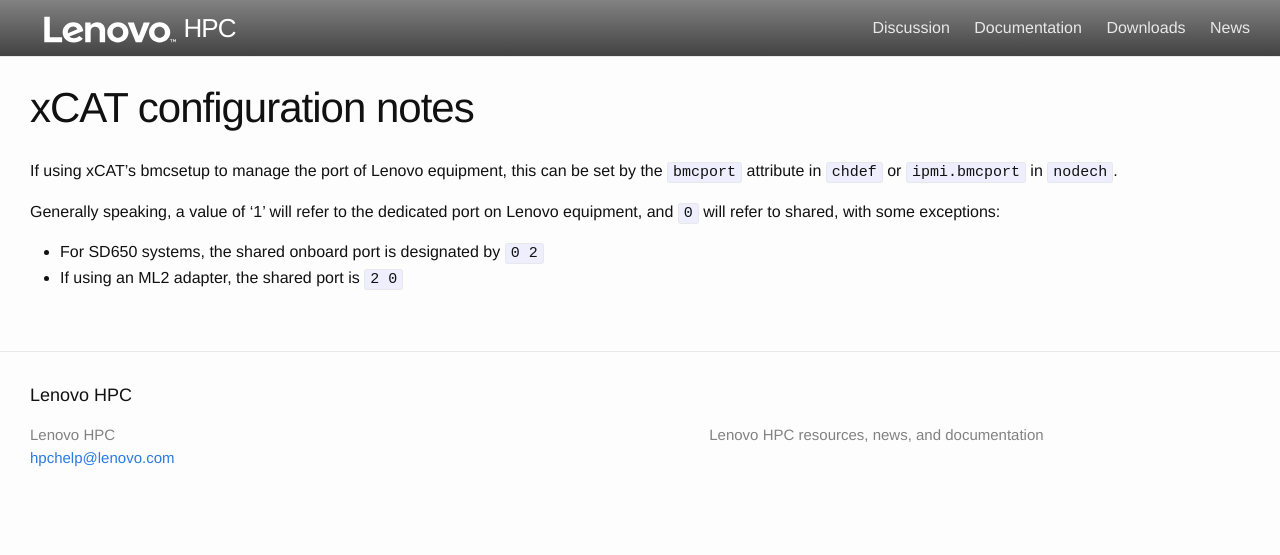
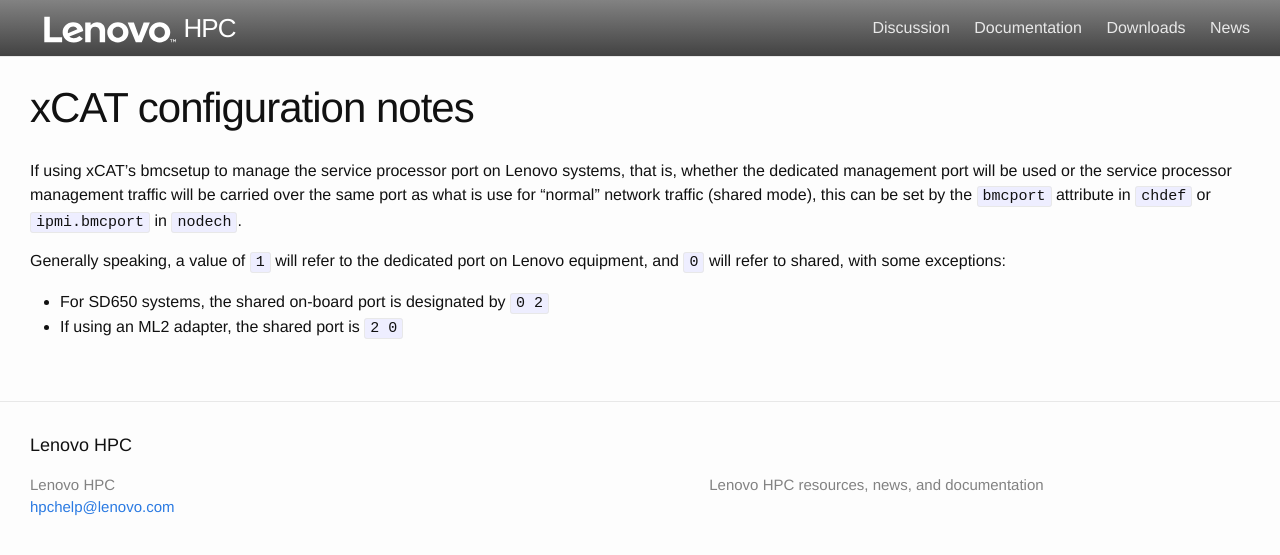
Before and after one commit to xcat2/confluent-docs, a Jekyll site: the page built from docs/xcatconfignotes.md, in a window 1280 px wide. Shown: the top 555 px of the page. Built offline with Jekyll 4.4.1, drawn with Linux system fonts in a browser that asks for light colours.

Commit message:
Update xcatconfignotes.md

```diff
--- a/docs/xcatconfignotes.md
+++ b/docs/xcatconfignotes.md
@@ -4,8 +4,8 @@
 permalink: /documentation/xcatconfignotes.html
 ---
 
-If using xCAT's bmcsetup to manage the port of Lenovo equipment, this can be set by the `bmcport` attribute in `chdef` or `ipmi.bmcport` in `nodech`.
+If using xCAT's bmcsetup to manage the service processor port on Lenovo systems, that is, whether the dedicated management port will be used or the service processor management traffic will be carried over the same port as what is use for "normal" network traffic (shared mode), this can be set by the `bmcport` attribute in `chdef` or `ipmi.bmcport` in `nodech`.
 
-Generally speaking, a value of '1' will refer to the dedicated port on Lenovo equipment, and `0` will refer to shared, with some exceptions:
-  * For SD650 systems, the shared onboard port is designated by `0 2`
+Generally speaking, a value of `1` will refer to the dedicated port on Lenovo equipment, and `0` will refer to shared, with some exceptions:
+  * For SD650 systems, the shared on-board port is designated by `0 2`
   * If using an ML2 adapter, the shared port is `2 0`
```
